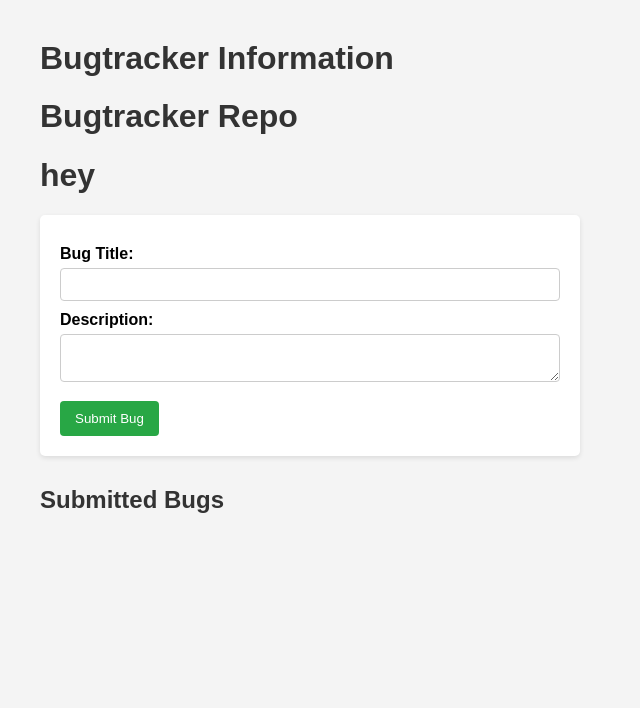
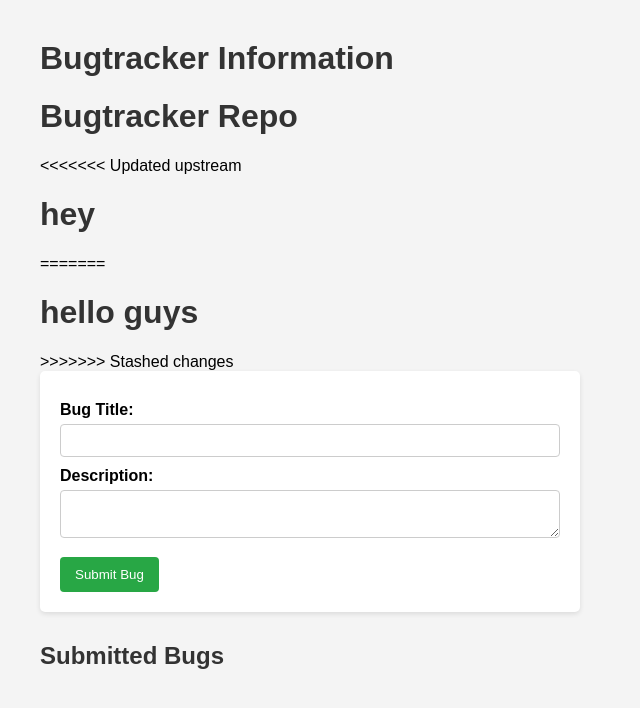
Before and after one commit to Lokeshwaran121/BugTracker, a plain HTML site: page index.html in a window 1280 px wide. Shown: the whole page, without its empty margins (0-640 px from the left). Drawn offline with Linux system fonts and the light colour scheme.

Commit message:
feat:updated

```diff
--- a/index.html
+++ b/index.html
@@ -8,7 +8,11 @@
 <body>
     <h1>Bugtracker Information</h1>
     <h1>Bugtracker Repo</h1>
+<<<<<<< Updated upstream
     <h1>hey</h1>
+=======
+    <h1>hello guys</h1>
+>>>>>>> Stashed changes
 
     <form id="bugForm">
         <label for="bugTitle">Bug Title:</label>
```
Also changed, not shown: sample.txt (added), 1 other file.
